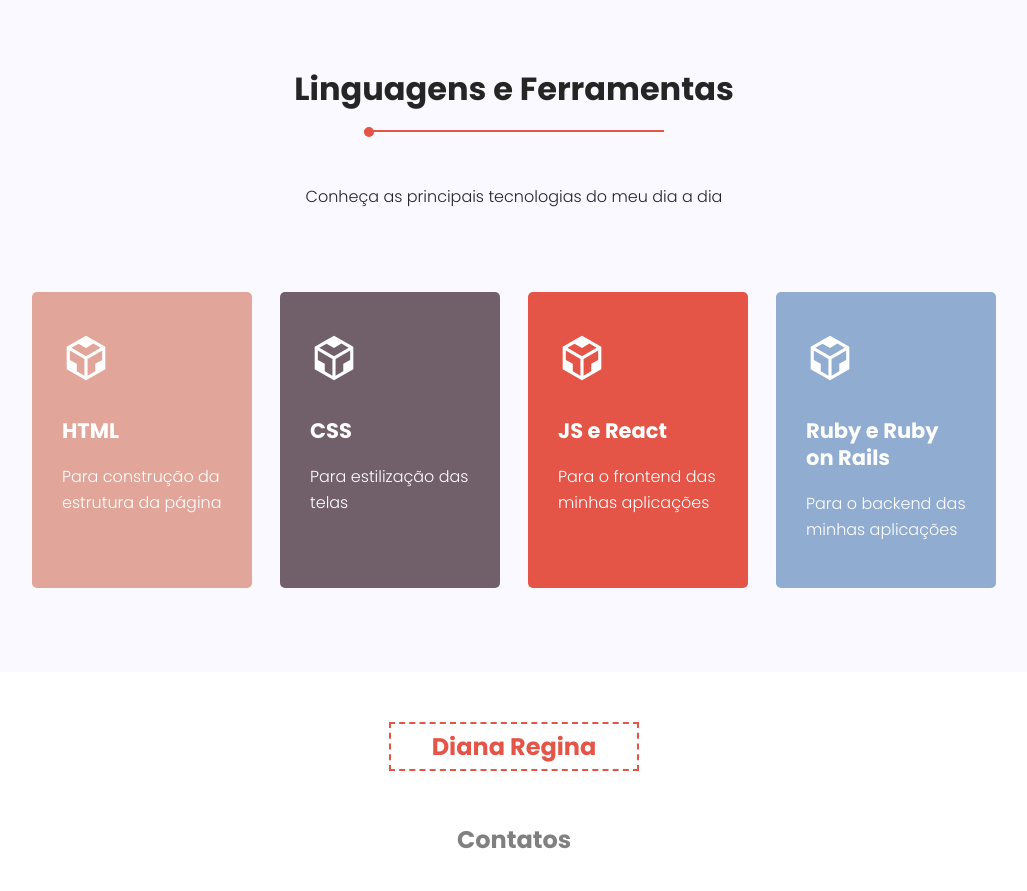
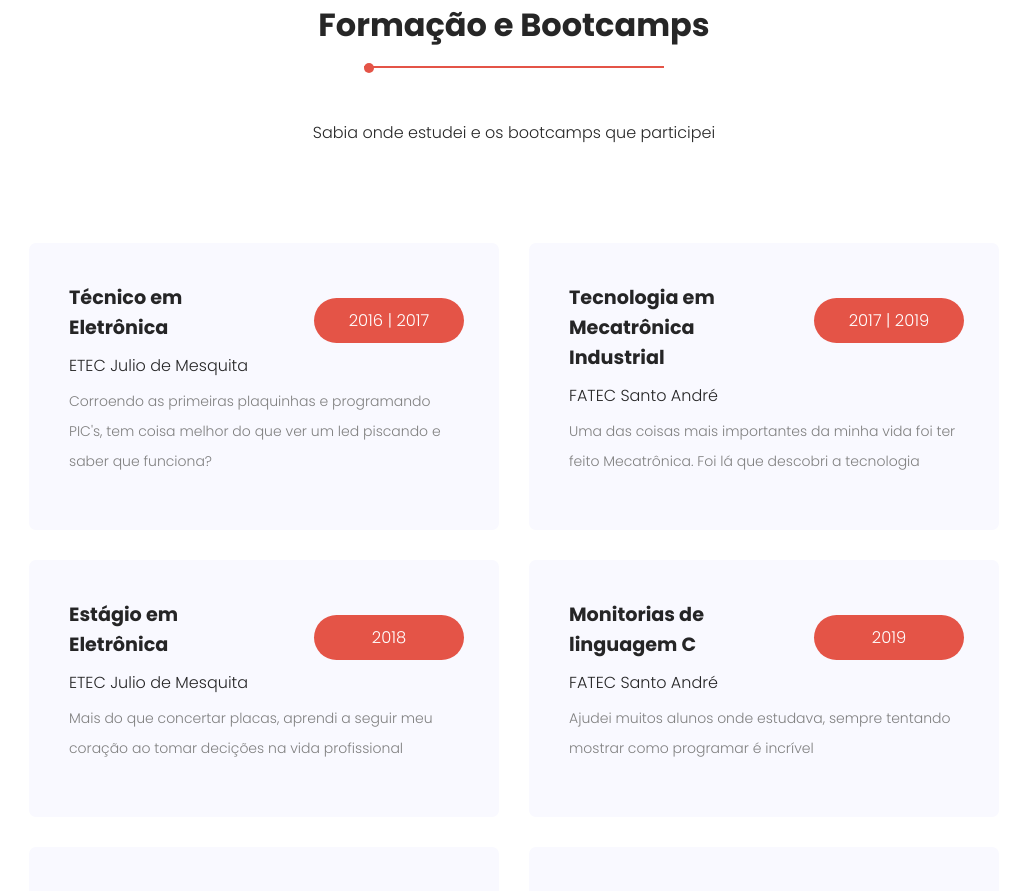
Before and after one commit to reginadiana/portfolio, a React (Create React App) app: page / in a window 1280 px wide. Shown: the top 891 px of the page, without its empty margins (126-1153 px from the left). Built offline with nearby package versions, Linux system fonts and the light colour scheme.

Commit message:
WIP: Formation and Bootcamps

```diff
--- a/src/App.js
+++ b/src/App.js
@@ -1,9 +1,10 @@
 import React from 'react';
+import { Main } from "./style"
 import './App.css'
 //import Header from "./components/header/index";
 //import Introduction from "./components/introduction/index";
 import Skills from "./components/skills/index";
-//import Education from "./components/education/index";
+import Education from "./components/education/index";
 //import Bootcamps from "./components/bootcamps/index";
 //import Portfolio from "./components/portfolio/index";
 import Footer from "./components/footer/index"
@@ -11,10 +12,11 @@ import Footer from "./components/footer/index"
 function App() {
 
 	return (
-		<>
+		<Main>
+			<Education/>
 			<Skills/>
 			<Footer/>
-		</>
+		</Main>
 	);
 }
 
--- a/src/components/education/index.js
+++ b/src/components/education/index.js
@@ -1,34 +1,101 @@
 import React from 'react'
-import { Timeline  } from 'antd';
-import { CheckCircleTwoTone } from "@ant-design/icons";
-import 'antd/dist/antd.css';
-import { TimelineDiv } from '../bootcamps/style'
-import { TitleIntroduction, Img, Wrapper } from "./style"
-import AcademyImg from '../../assets/academy.png'
+import { Container, Cards, Card, Title, Info, Location, Date, Description } from "./style"
+import TitleSection from '../title_section/index';
 
 function Education(props) {
 
 	return (
-		<Wrapper>
-			<div style={{ paddingTop: "25%"}}>
-				<TitleIntroduction>Formação</TitleIntroduction>
-				<TimelineDiv>
-					<Timeline mode="left">
-						<Timeline.Item
-				    		label="Dezembro/2019"
-				    		dot={<CheckCircleTwoTone twoToneColor="#52c41a" style={{ fontSize: "16px"}}/>}>
-				    			Técnologo em Mecatrônica Industrial
-				    	</Timeline.Item>
-				    	<Timeline.Item
-				    		label="Dezembro/2017"
-				    		dot={<CheckCircleTwoTone twoToneColor="#52c41a" style={{ fontSize: "16px"}}/>}>
-				    			Técnico em Eletrônica
-				    	</Timeline.Item>
-				  	</Timeline>
-				</TimelineDiv>
-			</div>
-			<Img src={AcademyImg} />
-		</Wrapper>
+		<Container>
+			<TitleSection
+				title="Formação e Bootcamps"
+				description="Sabia onde estudei e os bootcamps que participei"
+			/>
+			<Cards>
+				<Card>
+					<Info>
+						<div>
+							<Title>Técnico em Eletrônica</Title>
+							<Location>ETEC Julio de Mesquita</Location>
+						</div>
+						<Date>2016 | 2017</Date>
+					</Info>
+
+					<Description>Corroendo as primeiras plaquinhas e programando PIC's,
+					tem coisa melhor do que ver um led piscando e saber que funciona?</Description>
+				</Card>
+
+				<Card>
+					<Info>
+						<div>
+							<Title>Tecnologia em Mecatrônica Industrial</Title>
+							<Location>FATEC Santo André</Location>
+						</div>
+						<Date>2017 | 2019</Date>
+					</Info>
+					<Description>Uma das coisas mais importantes da minha vida foi ter feito Mecatrônica.
+					Foi lá que descobri a tecnologia</Description>
+				</Card>
+
+				<Card>
+					<Info>
+						<div>
+							<Title>Estágio em Eletrônica</Title>
+							<Location>ETEC Julio de Mesquita</Location>
+						</div>
+						<Date>2018</Date>
+					</Info>
+
+					<Description>Mais do que concertar placas, aprendi a seguir meu coração ao
+					tomar decições na vida profissional</Description>
+				</Card>
+
+				<Card>
+					<Info>
+						<div>
+							<Title>Monitorias de linguagem C</Title>
+							<Location>FATEC Santo André</Location>
+						</div>
+						<Date>2019</Date>
+					</Info>
+
+					<Description>Ajudei muitos alunos onde estudava,
+					sempre tentando mostrar como programar é incrível</Description>
+				</Card>
+
+				<Card>
+					<Info>
+						<div>
+							<Title>Bootcamp de React</Title>
+							<Location>WoMakersCode</Location>
+						</div>
+						<Date>Abril | 2020</Date>
+					</Info>
+					<Description>Lugar onde conheci mulheres incríveis e uma lib que me apaixonei</Description>
+				</Card>
+
+				<Card>
+					<Info>
+						<div>
+							<Title>Treina Dev</Title>
+							<Location>Campus Code</Location>
+						</div>
+						<Date>Julho | 2020</Date>
+					</Info>
+					<Description>Onde aprendi que o importante não é escrever código, é como escrever código</Description>
+				</Card>
+
+				<Card>
+					<Info>
+						<div>
+							<Title>Desenvolvedora</Title>
+							<Location>Rebase</Location>
+						</div>
+						<Date>2020</Date>
+					</Info>
+					<Description>Friozinho na barriga, mas tudo certo. É aqui que vou enfrentar novos desafios.</Description>
+				</Card>
+			</Cards>
+		</Container>
 	);
 }
 
--- a/src/components/education/style.js
+++ b/src/components/education/style.js
@@ -1,25 +1,87 @@
 import styled from 'styled-components';
+import { lightGray, lightOrange } from '../../style'
 
 /*Mobile First*/
-export const TitleIntroduction = styled.h1`
-	text-align: center;
-	color: violet;
-	font-weight: bold;
-	margin-top: 5%;
-	font-size: 1.5rem;
+export const Container = styled.div`
+
+`
+export const Cards = styled.div`
+	display: grid;
+	justify-content: center;
+
+	/*Tablet*/
+	@media screen and (min-width: 600px) and (max-width: 1200px) {
+		padding-left: 10%;
+		padding-right: 10%;
+	}
+
+	/*Tablet*/
+	@media screen and (min-width: 1200px) and (max-width: 1500px){
+		grid-template-columns: repeat(2, 500px);
+	}
+
+	/*Desktop*/
+	@media screen and (min-width: 1500px){
+		grid-template-columns: repeat(3, 500px);
+	}
 `
 
-export const Img = styled.img`
-	width: 100%;
+export const Info = styled.div`
+	display: grid;
+
+	@media screen and (min-width: 800px) {
+		grid-template-columns: repeat(2, 1fr);
+
+		h3 {
+			position: relative;
+			height: 45px;
+			top: 5px;
+			left: 50px;
+		}
+	}
 `
 
-export const Wrapper = styled.div`
-	display: grid;
-	grid-template-columns: repeat(1, 1fr);
-	padding-bottom: 5%;
+export const Card = styled.div`
+	background-color: ${lightGray};
+	padding: 40px;
+	margin: 15px;
+	color: gray;
+	border-radius: 7px;
+	cursor: pointer;
 
-	/*Desktop*/
-	@media screen and (min-width: 1000px) {
-		grid-template-columns: repeat(2, 1fr);
+	&:hover {
+		box-shadow: 5px 5px 15px gray;
+
+		transition: 1.3s;
+	}
+
+	@media screen and (max-width: 400px) {
+		text-align: center;
 	}
 `
+export const Title = styled.h1`
+	font-size: 1.2rem;
+	font-weight: 700;
+`
+export const Location = styled.h2`
+	font-size: 1rem;
+`
+export const Date = styled.h3`
+	background-color: ${lightOrange};
+	width: 150px;
+	text-align: center;
+	padding: 10px;
+	border-radius: 25px;
+	color: white;
+	margin-top: 10px;
+	margin-bottom: 20px;
+
+	@media screen and (max-width: 400px) {
+		margin: auto;
+		margin-top: 20px;
+		margin-bottom: 30px;
+	}
+`
+export const Description = styled.p`
+	line-height: 30px;
+`
--- a/src/components/footer/style.js
+++ b/src/components/footer/style.js
@@ -1,7 +1,5 @@
 import styled from 'styled-components';
-
-const gray = "#c1bdbe"
-const orange = "#e45447"
+import { lightOrange, gray } from '../../style'
 
 /*Mobile First*/
 export const Container = styled.div`
@@ -14,8 +12,8 @@ export const Container = styled.div`
 export const Logo = styled.h1`
 	font-size: 1.5rem;
 	font-weight: bold;
-	color: ${orange};
-	border: 2px ${orange} dashed;
+	color: ${lightOrange};
+	border: 2px ${lightOrange} dashed;
 	padding: 4px;
 	width: 250px;
 	margin: auto;
@@ -40,7 +38,7 @@ export const Icon = styled.a`
 	padding: 15px;
 
 	&:hover {
-		color: ${orange};
+		color: ${lightOrange};
 		transition: 0.5s;
 	}
 `
--- a/src/components/skills/index.js
+++ b/src/components/skills/index.js
@@ -1,21 +1,17 @@
 import React from 'react';
 import { CodeSandboxOutlined } from '@ant-design/icons';
-import { Container, ContainerTitle, Title, Line, Text, Cards, Card, Icon, Lenguage, Description } from "./style";
+import { Container, Cards, Card, Icon, Lenguage, Description } from "./style";
+import TitleSection from '../title_section/index';
+import { lightPink, lightBrown, lightOrange, lightBlue } from '../../style'
 
 function Skills(props) {
 
-	const lightPink = "#e2a599";
-	const lightBrown = "#715f69";
-	const lightOrange = "#e45447";
-	const lightblue = "#90acd1";
-
 	return (
 		<Container>
-				<ContainerTitle>
-					<Title>Linguagens e Ferramentas</Title>
-					<Line/>
-					<Text>Conheça as principais tecnologias do meu dia a dia</Text>
-				</ContainerTitle>
+				<TitleSection
+					title="Linguagens e Ferramentas"
+					description="Conheça as principais tecnologias do meu dia a dia"
+				/>
 				<Cards>
 					<Card color={lightPink}>
 						<Icon><CodeSandboxOutlined /></Icon>
@@ -35,7 +31,7 @@ function Skills(props) {
 						<Description>Para o frontend das minhas aplicações</Description>
 					</Card>
 
-					<Card color={lightblue}>
+					<Card color={lightBlue}>
 						<Icon><CodeSandboxOutlined /></Icon>
 						<Lenguage>Ruby e Ruby on Rails</Lenguage>
 						<Description>Para o backend das minhas aplicações</Description>
--- a/src/components/skills/style.js
+++ b/src/components/skills/style.js
@@ -1,8 +1,5 @@
 import styled from 'styled-components';
-
-//const black = "#222222"
-const lightGray = "#f9f9ff"
-//const lightOrange = "#e45447";
+import { lightGray } from '../../style'
 
 /*Mobile First*/
 
@@ -10,63 +7,6 @@ export const Container = styled.div`
 	padding-top: 5%;
 	padding-bottom: 5%;
 	background-color: ${lightGray};
-	font-family: "Poppins", sans-serif;
-`
-
-export const ContainerTitle = styled.div`
-`
-
-export const Title = styled.h1`
-	text-align: center;
-	font-weight: 700;
-	font-size: 1.6rem;
-	line-height: 50px;
-
-	/*Desktop*/
-	@media screen and (min-width: 800px) {
-		font-size: 2rem;
-	}
-
-	/*Desktop*/
-	@media screen and (max-width: 400px) {
-		font-size: 1.2rem;
-	}
-`
-
-export const Line = styled.h2`
-	content: '';
-	margin: auto;
-	width: 300px;
-	height: 2px;
-	background: #e45447;
-
-	&::after {
-		content: '';
-		width: 10px;
-		height: 10px;
-		background: #e45447;
-		border-radius: 7px;
-		position: absolute;
-		margin-top: -3px;
-	}
-
-	/*Desktop*/
-	@media screen and (max-width: 400px) {
-		width: 290px;
-
-		&::after {
-			display: none;
-		}
-	}
-`
-
-export const Text = styled.h4`
-	text-align: center;
-	margin-top: 40px;
-	margin-bottom: 70px;
-	font-size: 1rem;
-	padding: 10px;
-	line-height: 30px;
 `
 
 export const Cards = styled.div`
@@ -75,6 +15,14 @@ export const Cards = styled.div`
 	margin: auto;
 	text-align: center;
 	color: white;
+
+	/*Tablet*/
+	@media screen and (max-width: 1100px) and (min-width: 750px) {
+		grid-template-columns: repeat(2, 290px);
+		gap: 2em;
+		justify-content: center;
+		text-align: left;
+	}
 
 	/*Desktop*/
 	@media screen and (min-width: 1100px) {
--- /dev/null
+++ b/src/components/title_section/index.js
@@ -0,0 +1,17 @@
+import React from 'react';
+import { Container, Title, Line, Text } from "./style";
+
+function TitleSection(props) {
+
+  const { title, description } = props;
+
+	return (
+    <Container>
+      <Title>{title}</Title>
+      <Line/>
+      <Text>{description}</Text>
+    </Container>
+	);
+}
+
+export default TitleSection;
--- /dev/null
+++ b/src/components/title_section/style.js
@@ -0,0 +1,57 @@
+import styled from 'styled-components';
+
+export const Container = styled.div`
+`
+
+export const Title = styled.h1`
+	text-align: center;
+	font-weight: 700;
+	font-size: 1.6rem;
+	line-height: 50px;
+
+	/*Desktop*/
+	@media screen and (min-width: 800px) {
+		font-size: 2rem;
+	}
+
+	/*Desktop*/
+	@media screen and (max-width: 400px) {
+		font-size: 1.2rem;
+	}
+`
+
+export const Line = styled.h2`
+	content: '';
+	margin: auto;
+	width: 300px;
+	height: 2px;
+	background: #e45447;
+
+	&::after {
+		content: '';
+		width: 10px;
+		height: 10px;
+		background: #e45447;
+		border-radius: 7px;
+		position: absolute;
+		margin-top: -3px;
+	}
+
+	/*Desktop*/
+	@media screen and (max-width: 400px) {
+		width: 290px;
+
+		&::after {
+			display: none;
+		}
+	}
+`
+
+export const Text = styled.h4`
+	text-align: center;
+	margin-top: 40px;
+	margin-bottom: 70px;
+	font-size: 1rem;
+	padding: 10px;
+	line-height: 30px;
+`
--- /dev/null
+++ b/src/style.js
@@ -0,0 +1,13 @@
+import styled from 'styled-components';
+
+export const Main = styled.div`
+  font-family: "Poppins", sans-serif;
+`
+
+/* Colors */
+export const lightGray = "#f9f9ff"
+export const lightBlue = "#90acd1";
+export const lightPink = "#e2a599";
+export const lightBrown = "#715f69";
+export const lightOrange = "#e45447";
+export const gray = "#c1bdbe"
```
